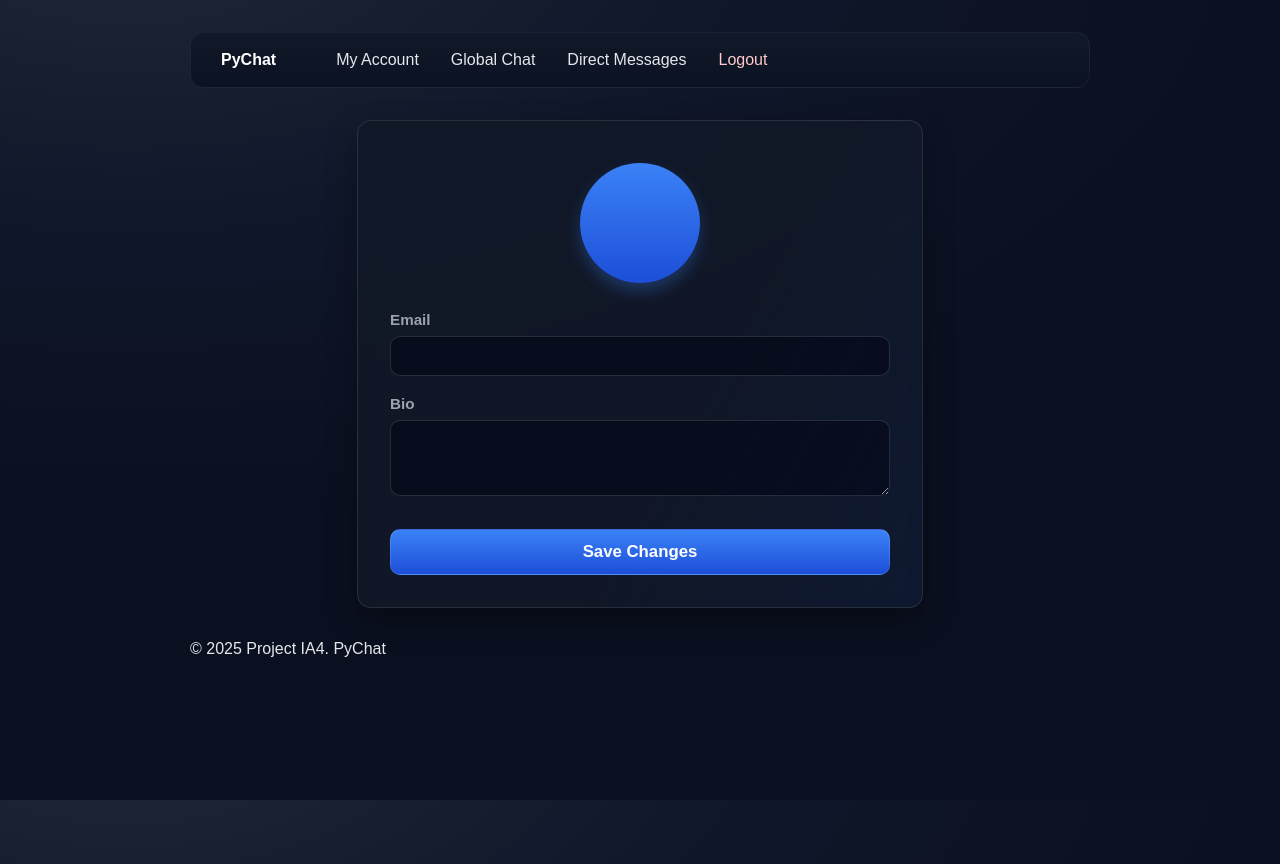
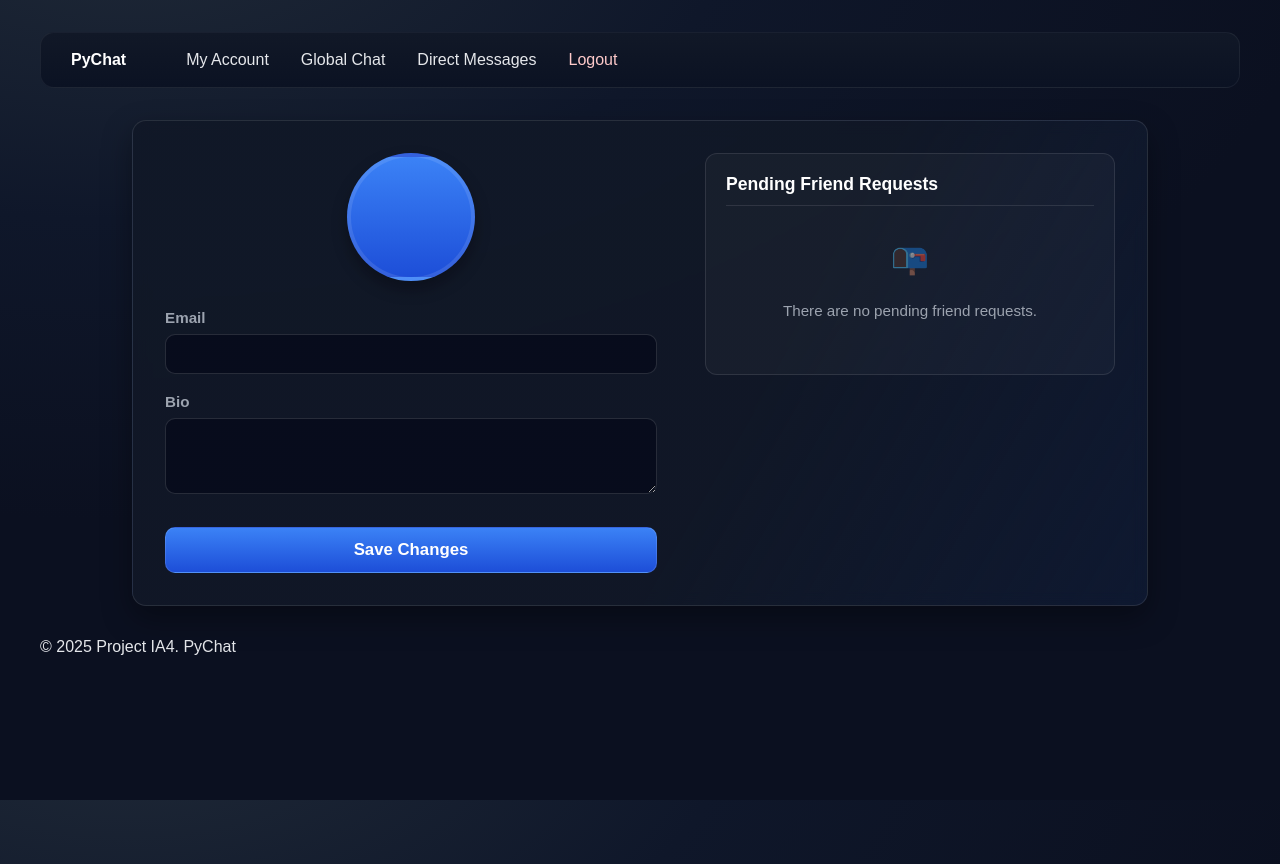
Before and after one commit to lucasserban/PyChat, a Flask app: template templates/account.html in a window 1280 px wide. Run offline with Flask 3, Linux system fonts and the light colour scheme; the template is opened without the code that fills it, so the values that code supplies are empty.

Commit message:
Add friend system
Signed-off-by: Neacsa Leonard <leonardneacsa2005@gmail.com>

```diff
--- a/app.py
+++ b/app.py
@@ -43,6 +43,16 @@ class User(db.Model):
     bio = db.Column(db.String(200), nullable=True)
     profile_pic = db.Column(db.String(150), nullable=True) # Optional
 
+class Friendship(db.Model):
+    id = db.Column(db.Integer, primary_key=True)
+    sender_id = db.Column(db.Integer, db.ForeignKey('user.id'), nullable=False)
+    receiver_id = db.Column(db.Integer, db.ForeignKey('user.id'), nullable=False)
+    status = db.Column(db.String(20), default='pending')  # 'pending' or 'accepted'
+
+    # Relationships to access user details easily
+    sender = db.relationship('User', foreign_keys=[sender_id], backref='sent_requests')
+    receiver = db.relationship('User', foreign_keys=[receiver_id], backref='received_requests')
+
 class Message(db.Model):
     id = db.Column(db.Integer, primary_key=True)
     sender_username = db.Column(db.String(80), db.ForeignKey('user.username'), nullable=False)
@@ -84,38 +94,119 @@ def index():
 
     return render_template('index.html', username=session.get('username'), history=history)
 
-@app.route('/dms')
-@app.route('/dms/<username>')
+@app.route('/dms', methods=['GET', 'POST'])
+@app.route('/dms/<username>', methods=['GET', 'POST'])
 @login_required
 def dms(username=None):
-    current_user = session.get('username')
-    users = User.query.all()
+    current_username = session.get('username')
+    current_user_obj = User.query.filter_by(username=current_username).first()
+
+    # --- 1. SEARCH FUNCTIONALITY ---
+    search_results = []
+    if request.method == 'POST':
+        search_query = request.form.get('search_username', '').strip()
+        if search_query:
+            # Find users matching name, excluding self
+            results = User.query.filter(User.username.ilike(f"%{search_query}%"), User.username != current_username).all()
+
+            # Filter out people who are already friends or have pending requests to avoid duplicates
+            # (Simplified for this example: just showing all matches)
+            search_results = results
+
+    # --- 2. GET FRIENDS LIST ---
+    # Fetch all accepted friendships involving the current user
+    friends_sent = Friendship.query.filter_by(sender_id=current_user_obj.id, status='accepted').all()
+    friends_received = Friendship.query.filter_by(receiver_id=current_user_obj.id, status='accepted').all()
+
+    # Collect the User objects of the friends
+    friends = []
+    for f in friends_sent:
+        friends.append(f.receiver)
+    for f in friends_received:
+        friends.append(f.sender)
+
+    # --- 3. CHAT HISTORY (Keep existing logic, but use 'friends' list for sidebar) ---
     history = []
-
     if username:
         messages = Message.query.filter(
             or_(
-                (Message.sender_username == current_user) & (Message.recipient_username == username),
-                (Message.sender_username == username) & (Message.recipient_username == current_user)
+                (Message.sender_username == current_username) & (Message.recipient_username == username),
+                (Message.sender_username == username) & (Message.recipient_username == current_username)
             )
         ).order_by(Message.timestamp.asc()).all()
 
-        # --- CONVERSIE FUS ORAR PENTRU ISTORIC DM ---
-
         for m in messages:
-
             romania_tz = timezone(timedelta(hours=2))
             current_time = datetime.now(romania_tz).strftime('%H:%M')
-
-            # Creăm un dicționar pentru a putea modifica formatul orei
             history.append({
                 'sender_username': m.sender_username,
                 'content': m.content,
                 'image_filename': m.image_filename,
-                'timestamp': current_time
+                'timestamp': current_time # Note: Real apps should use m.timestamp
             })
 
-    return render_template('dms.html', users_list=users, active_recipient=username, history=history)
+    return render_template('dms.html',
+                         users_list=friends,   # Only pass Friends to the sidebar
+                         search_results=search_results, # Pass search results
+                         active_recipient=username,
+                         history=history)
+
+@app.route('/send_request/<username>')
+@login_required
+def send_request(username):
+    sender = User.query.filter_by(username=session['username']).first()
+    receiver = User.query.filter_by(username=username).first()
+
+    if not receiver:
+        flash('User not found.')
+        return redirect(url_for('dms'))
+
+    # Check if request already exists
+    existing = Friendship.query.filter(
+        or_(
+            (Friendship.sender_id == sender.id) & (Friendship.receiver_id == receiver.id),
+            (Friendship.sender_id == receiver.id) & (Friendship.receiver_id == sender.id)
+        )
+    ).first()
+
+    if existing:
+        flash('Friendship or request already exists.')
+    else:
+        req = Friendship(sender_id=sender.id, receiver_id=receiver.id, status='pending')
+        db.session.add(req)
+        db.session.commit()
+        flash(f'Friend request sent to {username}!')
+
+    return redirect(url_for('dms'))
+
+@app.route('/accept_request/<int:request_id>')
+@login_required
+def accept_request(request_id):
+    req = Friendship.query.get_or_404(request_id)
+    # Verify the current user is the receiver
+    current_user = User.query.filter_by(username=session['username']).first()
+
+    if req.receiver_id != current_user.id:
+        abort(403)
+
+    req.status = 'accepted'
+    db.session.commit()
+    flash(f'You are now friends with {req.sender.username}!')
+    return redirect(url_for('account'))
+
+@app.route('/reject_request/<int:request_id>')
+@login_required
+def reject_request(request_id):
+    req = Friendship.query.get_or_404(request_id)
+    current_user = User.query.filter_by(username=session['username']).first()
+
+    if req.receiver_id != current_user.id:
+        abort(403)
+
+    db.session.delete(req)
+    db.session.commit()
+    flash('Friend request removed.')
+    return redirect(url_for('account'))
 
 @app.route('/profile/<username>')
 @login_required
@@ -129,39 +220,32 @@ def account():
     username = session.get('username')
     user = User.query.filter_by(username=username).first()
 
+    # Handle Profile Updates
     if request.method == 'POST':
-        # 1. Update Text Fields
         email = request.form.get('email', '').strip()
         bio = request.form.get('bio', '').strip()
 
-        # Enforce Mandatory Email
         if not email:
             flash('Email is required.')
-            return redirect(url_for('account'))
-
-        user.email = email
-        user.bio = bio
-
-        # 2. Handle Profile Picture (Optional)
-        if 'profile_pic' in request.files:
-            file = request.files['profile_pic']
-            if file and file.filename != '':
-                if allowed_file(file.filename):
+        else:
+            user.email = email
+            user.bio = bio
+            if 'profile_pic' in request.files:
+                file = request.files['profile_pic']
+                if file and file.filename != '' and allowed_file(file.filename):
                     filename = secure_filename(file.filename)
-                    # Unique name: user_id_filename
                     unique_filename = f"{user.id}_{filename}"
                     file_path = os.path.join(app.config['UPLOAD_FOLDER'], unique_filename)
                     file.save(file_path)
                     user.profile_pic = unique_filename
-                else:
-                    flash('Invalid file type. Allowed: png, jpg, jpeg, gif')
-                    return redirect(url_for('account'))
+            db.session.commit()
+            flash('Profile updated successfully!')
+            return redirect(url_for('account'))
 
-        db.session.commit()
-        flash('Profile updated successfully!')
-        return redirect(url_for('account'))
+    # FETCH PENDING REQUESTS
+    pending_requests = Friendship.query.filter_by(receiver_id=user.id, status='pending').all()
 
-    return render_template('account.html', user=user)
+    return render_template('account.html', user=user, pending_requests=pending_requests)
 
 @app.route('/login', methods=['GET', 'POST'])
 def login():
--- a/static/css/account.css
+++ b/static/css/account.css
@@ -16,7 +16,7 @@ body {
     background: radial-gradient(1200px 600px at 10% -10%, #1f2937 0%, var(--bg) 50%, #0b1020 100%);
     color: var(--text);
     font-family: Arial, Helvetica, sans-serif;
-    max-width: 900px;
+    max-width: 1200px;
     margin: 2rem auto;
     background-repeat: no-repeat;
     min-height: 100vh;
@@ -86,11 +86,12 @@ body {
     background: rgba(255,255,255,0.06);
 }
 
-/* --- Account Container --- */
+/* --- Account Container (GRID LAYOUT) --- */
 .account-container {
-    max-width: 500px;
+    max-width: 950px;
     margin: 2rem auto;
     padding: 2rem;
+
     background: linear-gradient(120deg, rgba(17, 24, 39, 0.9) 60%, rgba(59, 130, 246, 0.08) 100%);
     border: 1.5px solid rgba(255, 255, 255, 0.10);
     border-radius: var(--radius);
@@ -98,20 +99,99 @@ body {
     backdrop-filter: blur(8px);
     -webkit-backdrop-filter: blur(8px);
     text-align: center;
+
+    /* Grid Setup */
+    display: grid;
+    grid-template-columns: 1.2fr 1fr;
+    gap: 3rem;
+    align-items: start;
+    transition: box-shadow 0.2s;
 }
 
-/* Force Header Centering */
+.account-container:hover {
+    box-shadow: 0 12px 40px 0 rgba(31, 38, 135, 0.22);
+}
+
 .profile-header {
+    grid-column: 1 / -1; /* Spans full width */
     text-align: center;
     width: 100%;
     margin-bottom: 20px;
 }
 
-.account-container h2 {
-    margin: 0.5rem 0 0 0;
-    font-size: 1.5em;
-    color: #ffffff;
-    font-weight: 700;
+.account-form {
+    text-align: left;
+    margin-top: 0;
+    width: 100%;
+}
+
+/* --- Right Side: Pending Panel --- */
+.pending-panel {
+    background: rgba(255, 255, 255, 0.03);
+    padding: 20px;
+    border-radius: 12px;
+    border: 1px solid rgba(255, 255, 255, 0.1);
+    text-align: left;
+    min-height: 150px; /* Ensure it has height even when empty */
+    display: flex;
+    flex-direction: column;
+}
+
+.pending-panel h3 {
+    margin-top: 0;
+    color: #fff;
+    font-size: 1.1em;
+    margin-bottom: 15px;
+    padding-bottom: 10px;
+    border-bottom: 1px solid rgba(255,255,255,0.1);
+}
+
+.requests-list {
+    display: flex;
+    flex-direction: column;
+    gap: 10px;
+}
+
+.request-item {
+    display: flex;
+    justify-content: space-between;
+    align-items: center;
+    background: rgba(0, 0, 0, 0.25);
+    padding: 10px 12px;
+    border-radius: 8px;
+    transition: background 0.2s;
+}
+
+.request-item:hover {
+    background: rgba(0, 0, 0, 0.4);
+}
+
+.req-btn {
+    padding: 4px 10px;
+    border-radius: 6px;
+    text-decoration: none;
+    font-size: 0.85em;
+    font-weight: 600;
+}
+.accept-btn { background: #10b981; color: white; }
+.decline-btn { background: #ef4444; color: white; }
+
+/* Empty State Style */
+.empty-state {
+    flex: 1;
+    display: flex;
+    flex-direction: column;
+    align-items: center;
+    justify-content: center;
+    color: var(--muted);
+    font-size: 0.95em;
+    padding: 20px 0;
+}
+
+.empty-icon {
+    font-size: 2em;
+    margin-bottom: 10px;
+    opacity: 0.5;
 }
 
 /* --- Avatar Styles --- */
@@ -133,7 +213,6 @@ body {
     transform: scale(1.02);
 }
 
-/* Overlay for the (+) sign */
 .avatar-overlay {
     position: absolute;
     top: 0;
@@ -153,7 +232,6 @@ body {
     opacity: 1;
 }
 
-/* The Plus Icon */
 .plus-icon {
     color: white;
     font-size: 60px;
@@ -162,40 +240,27 @@ body {
     margin-top: -8px;
 }
 
-/* Image Style */
-.profile-avatar-img {
+.profile-avatar-img, .profile-avatar {
     width: 120px;
     height: 120px;
     border-radius: 50%;
     object-fit: cover;
     border: 4px solid rgba(255,255,255,0.1);
     box-shadow: 0 8px 16px rgba(0,0,0,0.3);
-    display: block;
     margin: 0 auto;
 }
 
-/* Placeholder Letter Style */
 .profile-avatar {
-    width: 120px;
-    height: 120px;
     background: linear-gradient(180deg, var(--primary) 0%, var(--primary-700) 100%);
     color: white;
-    border-radius: 50%;
     display: flex;
     align-items: center;
     justify-content: center;
     font-size: 48px;
     font-weight: bold;
-    box-shadow: 0 8px 16px rgba(59, 130, 246, 0.3);
-    margin: 0 auto;
 }
 
 /* --- Form Styles --- */
-.account-form {
-    text-align: left;
-    margin-top: 10px;
-}
-
 .form-group {
     margin-bottom: 1.2rem;
 }
@@ -221,7 +286,7 @@ body {
     outline: none;
     transition: all 0.2s ease;
     box-sizing: border-box;
-    font-family: inherit; /* FIXED: Enforces consistent font */
+    font-family: inherit;
 }
 
 .account-form input[type="text"]:focus,
@@ -252,6 +317,7 @@ body {
 }
 
 .flashes {
+    grid-column: 1 / -1;
     list-style: none;
     padding: 0;
     margin: 0 0 1.5rem 0;
@@ -265,3 +331,11 @@ body {
     font-size: 0.9em;
     margin-bottom: 5px;
 }
+
+@media (max-width: 850px) {
+    .account-container {
+        grid-template-columns: 1fr;
+        max-width: 500px;
+        gap: 2rem;
+    }
+}
--- a/static/css/base.css
+++ b/static/css/base.css
@@ -33,5 +33,6 @@ header {
 }
 
 
+
 .site-footer {
 }
--- a/static/css/profile.css
+++ b/static/css/profile.css
@@ -33,6 +33,11 @@ body {
     backdrop-filter: blur(8px);
     -webkit-backdrop-filter: blur(8px);
     text-align: center;
+    transition: box-shadow 0.2s;
+}
+
+.profile-container:hover {
+    box-shadow: 0 12px 40px 0 rgba(31, 38, 135, 0.22);
 }
 
 /* Wrapper to center the image or div */
--- a/templates/account.html
+++ b/templates/account.html
@@ -56,6 +56,43 @@
 
             <button type="submit" class="save-btn">Save Changes</button>
         </form>
+
+
+    </form> <div class="pending-panel">
+            <h3>Pending Friend Requests</h3>
+
+            {% if pending_requests %}
+                <div class="requests-list">
+                    {% for req in pending_requests %}
+                        <div class="request-item">
+                            <div style="display: flex; align-items: center; gap: 10px;">
+                                {% if req.sender.profile_pic %}
+                                    <img src="{{ url_for('static', filename='profile_pics/' + req.sender.profile_pic) }}"
+                                         style="width: 32px; height: 32px; border-radius: 50%; object-fit: cover;">
+                                {% else %}
+                                    <div style="width: 32px; height: 32px; border-radius: 50%; background: var(--primary); display: flex; align-items: center; justify-content: center; font-weight: bold; font-size: 14px;">
+                                        {{ req.sender.username[0].upper() }}
+                                    </div>
+                                {% endif %}
+                                <span>{{ req.sender.username }}</span>
+                            </div>
+
+                            <div style="display: flex; gap: 8px;">
+                                <a href="{{ url_for('accept_request', request_id=req.id) }}"
+                                   class="req-btn accept-btn">Accept</a>
+                                <a href="{{ url_for('reject_request', request_id=req.id) }}"
+                                   class="req-btn decline-btn">Decline</a>
+                            </div>
+                        </div>
+                    {% endfor %}
+                </div>
+            {% else %}
+                <div class="empty-state">
+                    <div class="empty-icon">📭</div>
+                    <p>There are no pending friend requests.</p>
+                </div>
+            {% endif %}
+        </div>
     </div>
 {% endblock %}
 
```
Also changed, not shown: templates/dms.html (+29 -2 lines).
